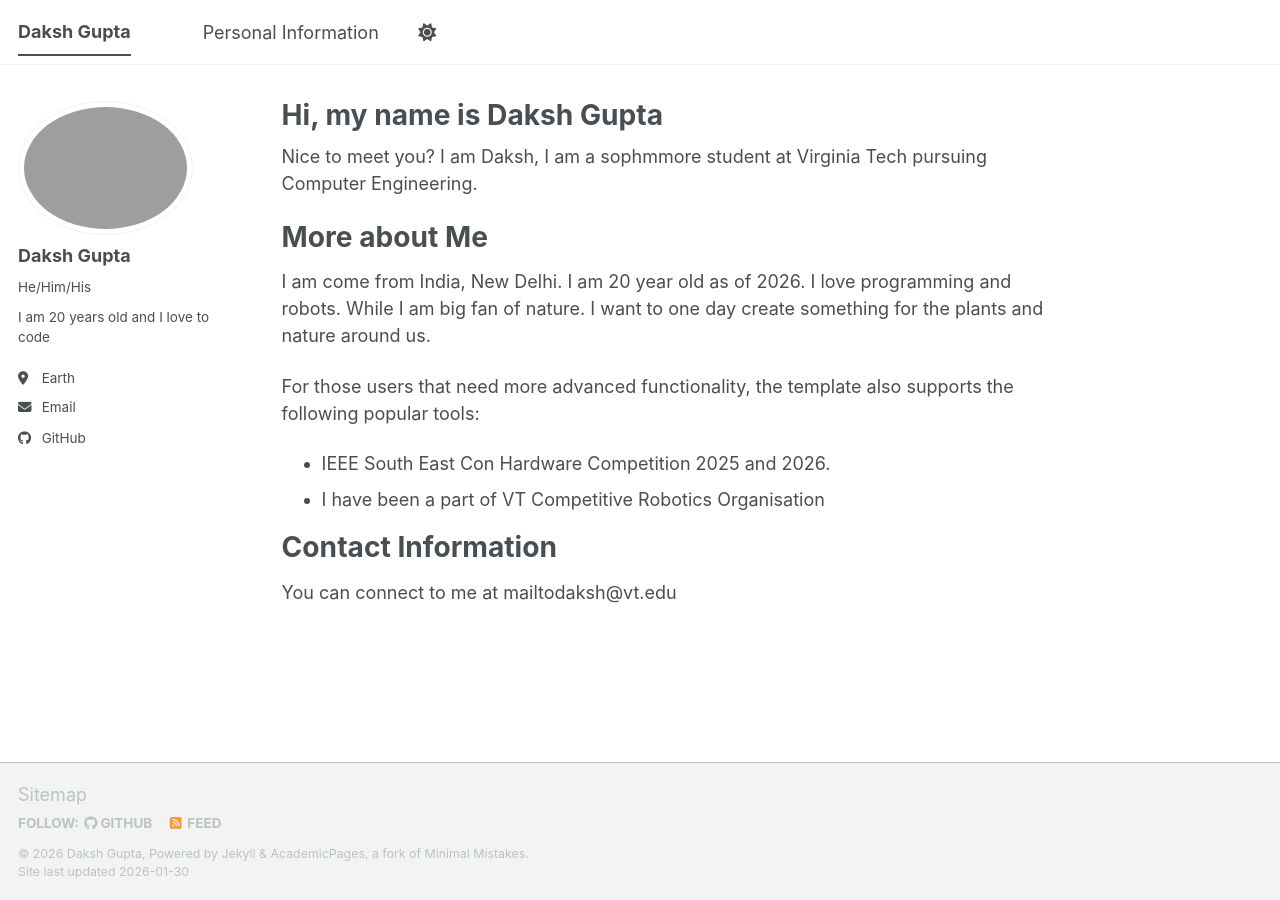
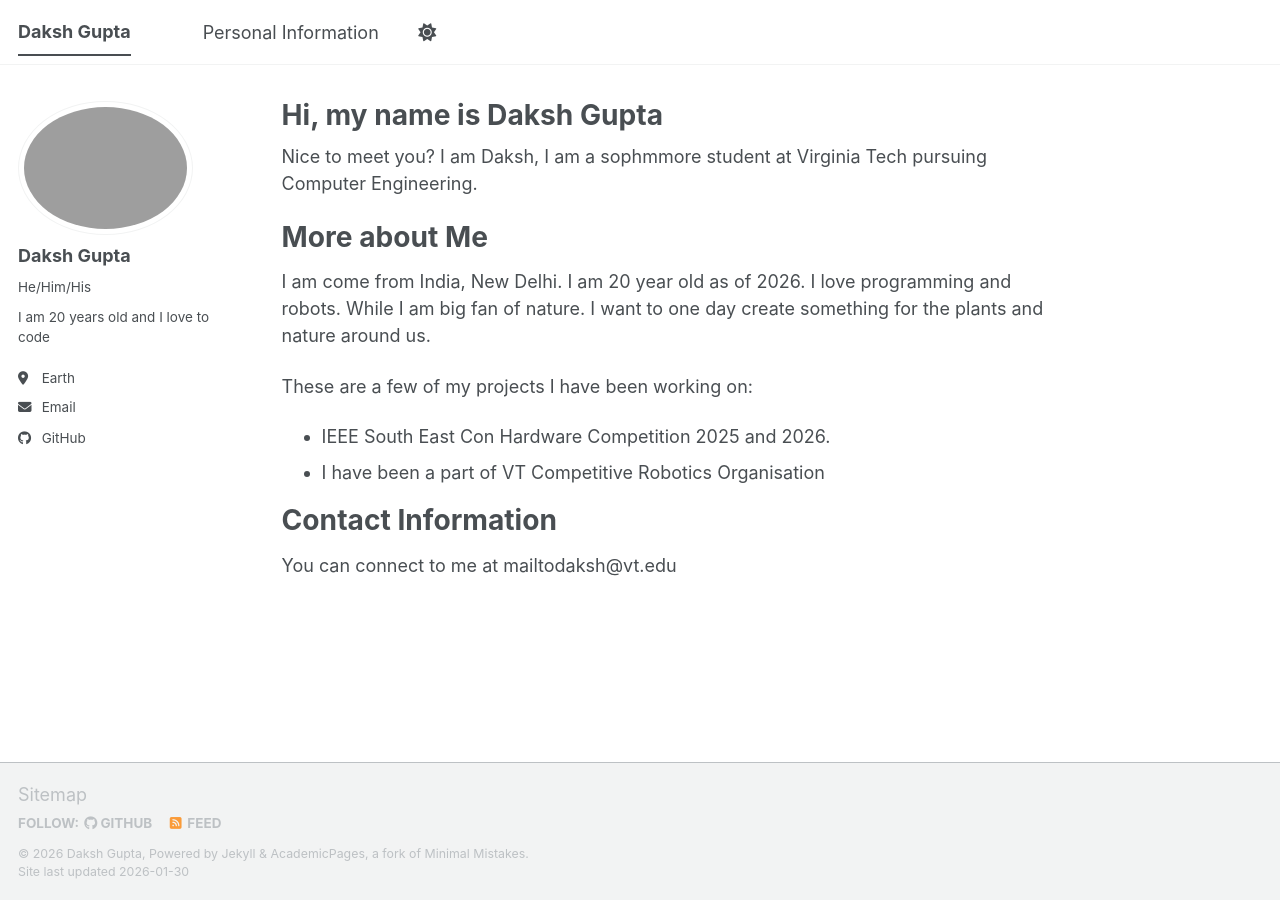
Before and after one commit to AdvanceUser2005/AdvanceUser2005.github.io, a Jekyll site: the page built from _pages/about.md, in a window 1280 px wide. Built offline with Jekyll 4.4.1, drawn with Linux system fonts in a browser that asks for light colours; a script bundle is joined from its source files by our own code; library files that are not in the unit come from our copies.

Commit message:
Fixed More Typos

```diff
--- a/_pages/about.md
+++ b/_pages/about.md
@@ -13,7 +13,7 @@ More about Me
 ======
 I am come from India, New Delhi. I am 20 year old as of 2026. I love programming and robots. While I am big fan of nature. I want to one day create something for the plants and nature around us.
 
-For those users that need more advanced functionality, the template also supports the following popular tools:
+These are a few of my projects I have been working on:
 - IEEE South East Con Hardware Competition 2025 and 2026.
 - I have been a part of VT Competitive Robotics Organisation
 
```
